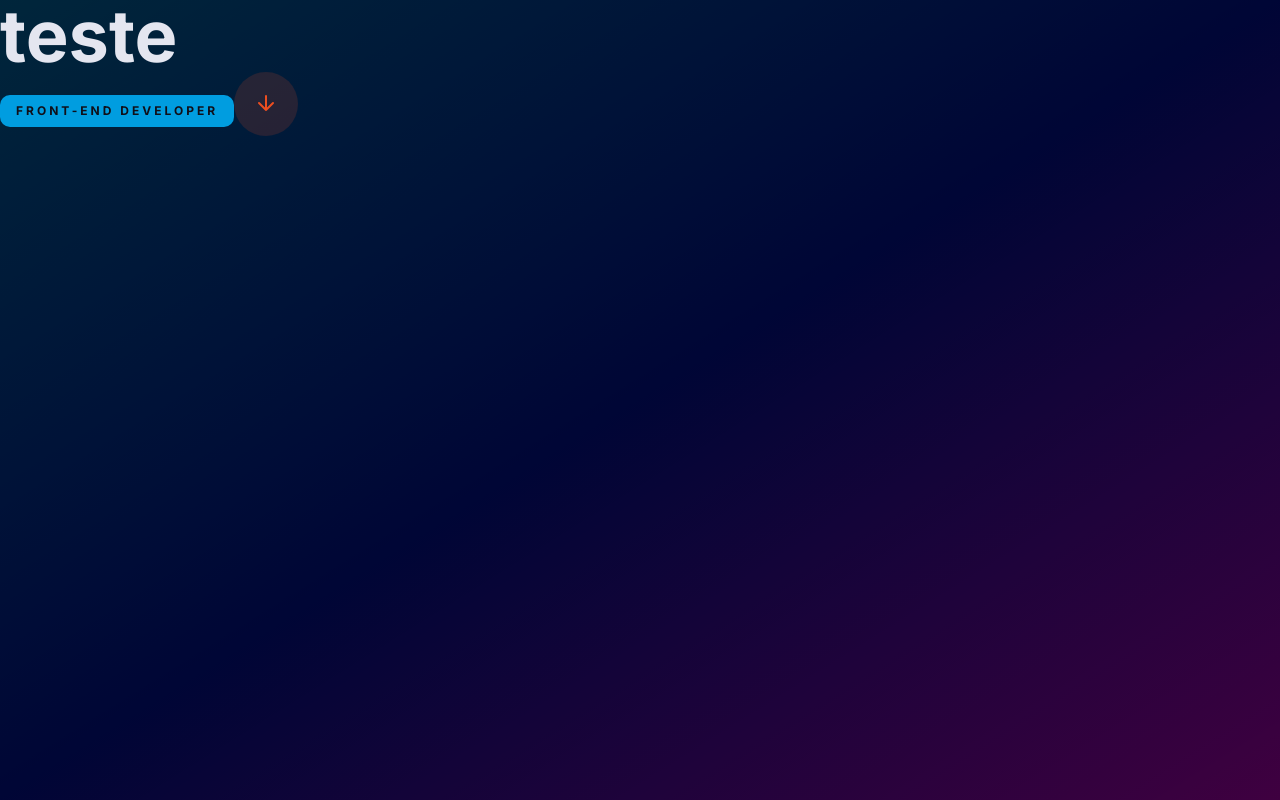
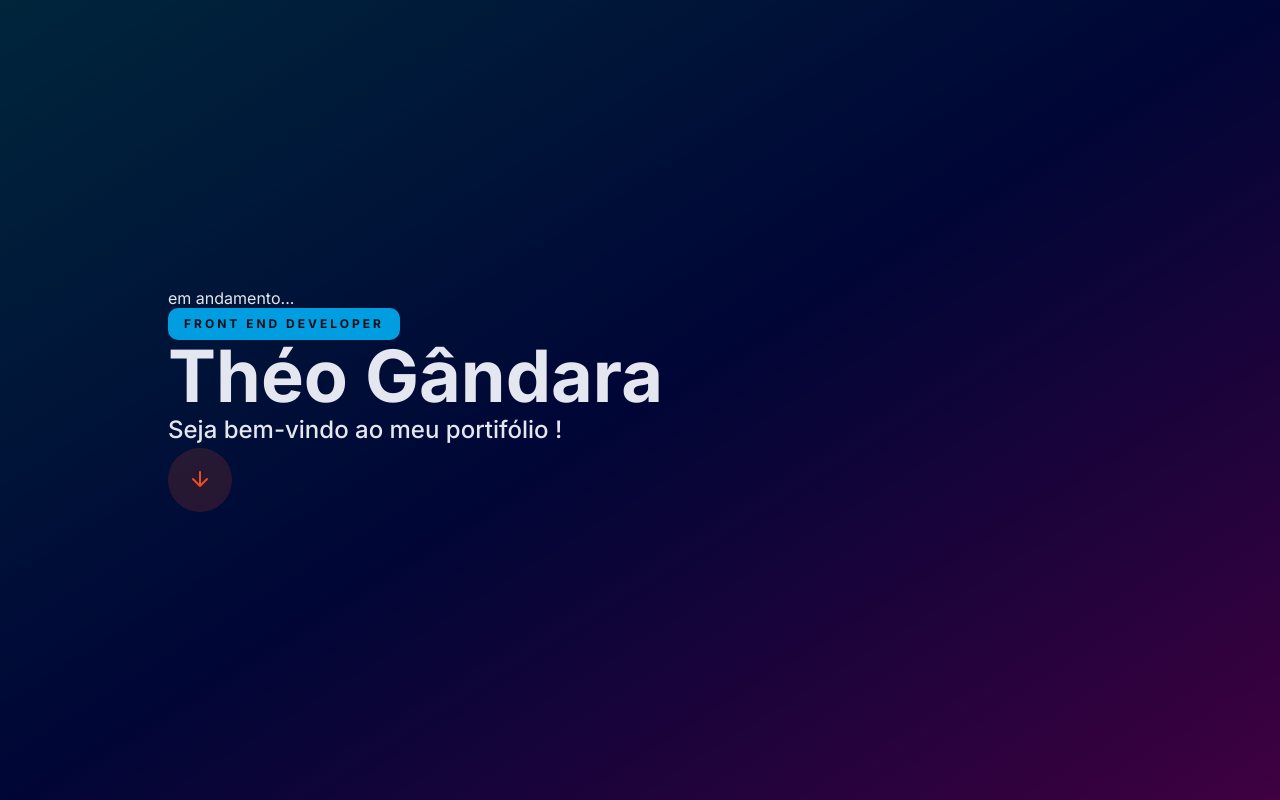
Before and after one commit to theogandara/next-theogandara, a Next.js app: page / in a window 1280 px wide. Built offline with nearby package versions, Linux system fonts and the light colour scheme.

Commit message:
feat: mvp namePage done

```diff
--- a/src/components/ArrowButton/index.tsx
+++ b/src/components/ArrowButton/index.tsx
@@ -4,7 +4,7 @@ import React from 'react'
 import * as S from './styles'
 
 interface ArrowButtonProps {
-  onClick: () => void
+  onClick?: () => void
   variant?: 'Down' | 'Up'
 }
 
--- a/src/pages/index.tsx
+++ b/src/pages/index.tsx
@@ -1,9 +1,6 @@
 import Head from 'next/head'
 import React from 'react'
-import Title from '@components/Title'
-import Pill from '@components/Pill'
-import ArrowButton from '@components/ArrowButton'
-import LayoutDefault from 'layouts/LayoutDefault'
+import Name from '@templates/Name'
 
 const Home = () => {
   return (
@@ -14,11 +11,7 @@ const Home = () => {
         <link rel="icon" href="/favicon.ico" />
       </Head>
 
-      <LayoutDefault>
-        <Title text="teste" />
-        <Pill text="Front-end developer" />
-        <ArrowButton onClick={() => console.log('oi')} />
-      </LayoutDefault>
+      <Name />
     </div>
   )
 }
--- /dev/null
+++ b/src/templates/Name/index.tsx
@@ -0,0 +1,23 @@
+import ArrowButton from '@components/ArrowButton'
+import Pill from '@components/Pill'
+import SubTitle from '@components/SubTitle'
+import Title from '@components/Title'
+import LayoutDefault from 'layouts/LayoutDefault'
+import React from 'react'
+import * as S from './styles'
+
+const Name: React.FC = () => {
+  return (
+    <LayoutDefault>
+      <S.Container>
+        <div>em andamento...</div>
+        <Pill text="Front End Developer" />
+        <Title text="Théo Gândara" />
+        <SubTitle text="Seja bem-vindo ao meu portifólio !" />
+        <ArrowButton />
+      </S.Container>
+    </LayoutDefault>
+  )
+}
+
+export default Name
--- /dev/null
+++ b/src/templates/Name/styles.ts
@@ -0,0 +1,19 @@
+import styled from 'styled-components'
+
+export const Container = styled.div`
+  width: 100%;
+  height: 100%;
+  margin: 0 auto;
+  flex-direction: column;
+  display: flex;
+  align-items: start;
+  justify-content: center;
+
+  @media (min-width: 1024px) {
+    width: 944px;
+  }
+
+  @media (min-width: 1366px) {
+    width: 950px;
+  }
+`
```
